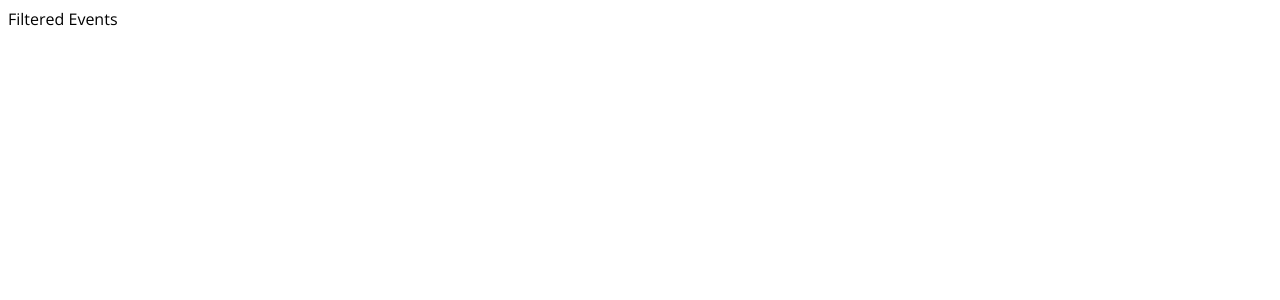
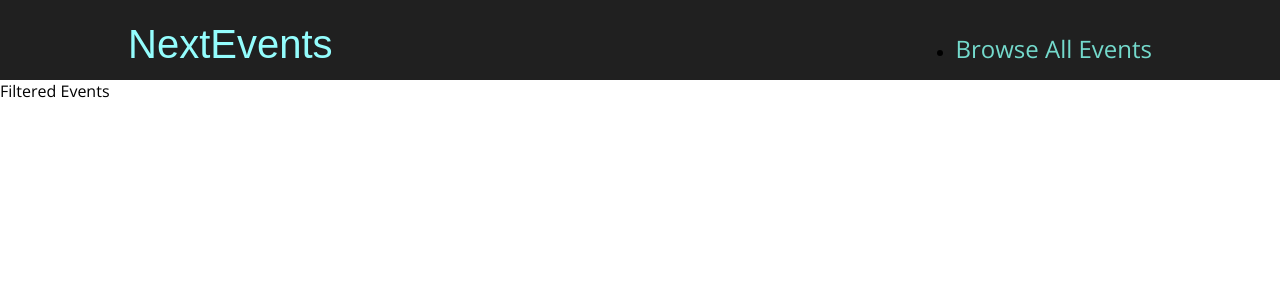
Before and after one commit to Surjendu-kar/NextEvents, a Next.js app: page /events in a window 1280 px wide. Shown: the top 300 px of the page. Built offline with nearby package versions, Linux system fonts and the light colour scheme.

Commit message:
ADD NavBar

```diff
--- /dev/null
+++ b/components/layout/layout.js
@@ -0,0 +1,13 @@
+import { Fragment } from "react";
+import MainHeader from "./main-header";
+
+function Layout(props) {
+  return (
+    <Fragment>
+      <MainHeader />
+      <main>{props.children}</main>
+    </Fragment>
+  );
+}
+
+export default Layout;
--- /dev/null
+++ b/components/layout/main-header.js
@@ -0,0 +1,20 @@
+import Link from "next/link";
+import classes from "./main-header.module.css";
+function MainHeader() {
+  return (
+    <header className={classes.header}>
+      <div className={classes.logo}>
+        <Link href={"/"}>NextEvents</Link>
+      </div>
+      <nav className={classes.navigation}>
+        <ul>
+          <li>
+            <Link href={"/events"}>Browse All Events</Link>
+          </li>
+        </ul>
+      </nav>
+    </header>
+  );
+}
+
+export default MainHeader;
--- /dev/null
+++ b/components/layout/main-header.module.css
@@ -0,0 +1,41 @@
+.header {
+    width: 100%;
+    display: flex;
+    justify-content: space-between;
+    align-items: baseline;
+    padding: 1rem 10%;
+    height: 5rem;
+    background-color: #202020;
+  }
+
+  .logo {
+    font-size: 1.5rem;
+    color: white;
+    font-family: 'Fira', sans-serif;
+    height: 100%;
+    display: flex;
+    justify-content: center;
+    align-items: center;
+    color: #94fdfd;
+  }
+
+  .logo a {
+    text-decoration: none;
+    color: #94fdfd;
+  }
+
+  .navigation a {
+    text-decoration: none;
+    color: #74dacc;
+    font-size: 1rem;
+  }
+
+  @media (min-width: 768px) {
+    .logo {
+      font-size: 2.5rem;
+    }
+
+    .navigation a {
+      font-size: 1.5rem;
+    }
+  }
--- a/pages/_app.js
+++ b/pages/_app.js
@@ -1,5 +1,11 @@
+import Layout from "@/components/layout/layout";
 import "@/styles/globals.css";
 
 export default function App({ Component, pageProps }) {
-  return <Component {...pageProps} />;
+  return (
+    //layout is our navbar component
+    <Layout>
+      <Component {...pageProps} />
+    </Layout>
+  );
 }
--- a/styles/globals.css
+++ b/styles/globals.css
@@ -6,6 +6,7 @@
 
 body {
   font-family: "Open Sans", "Lato", sans-serif;
+  margin: 0;
 }
 
 h1,
```
